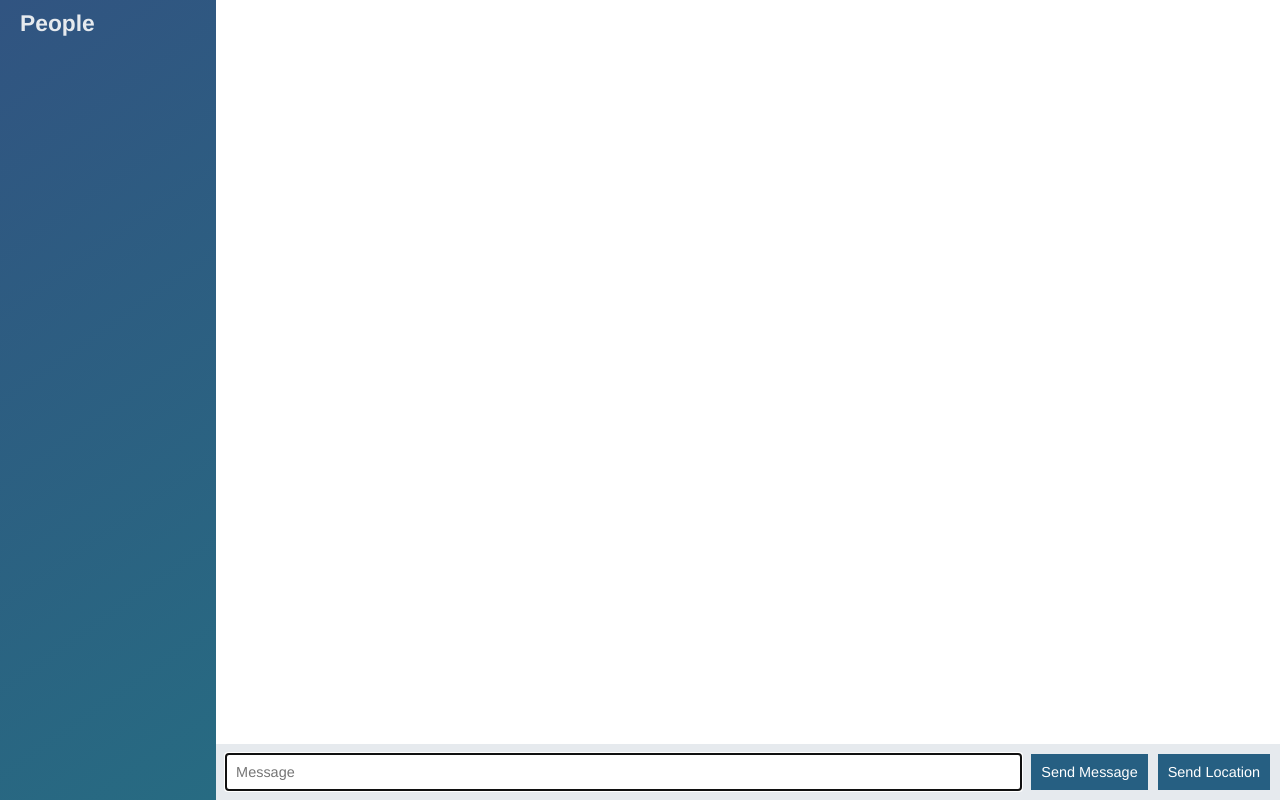
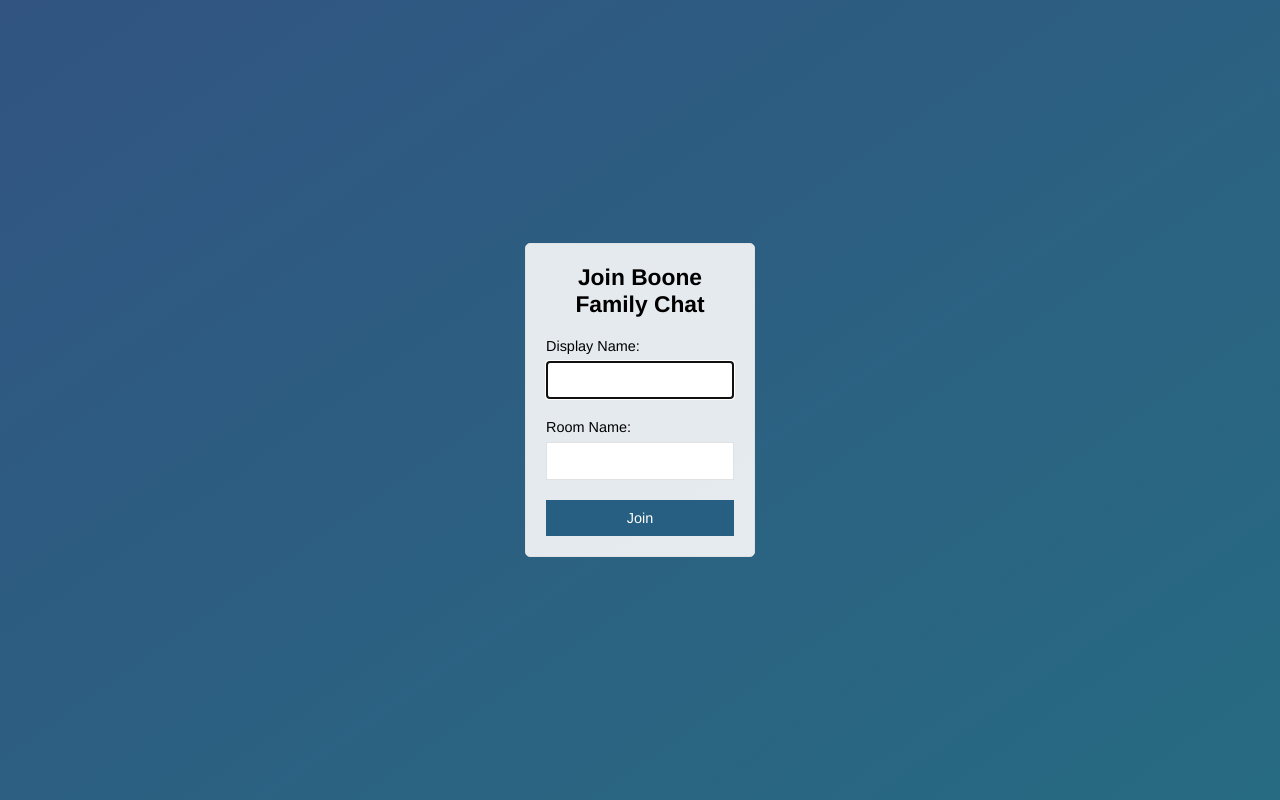
Before and after one commit to lboone/web-app-with-sockets, a website: page public/index.html in a window 1280 px wide. Drawn offline with nearby package versions, Linux system fonts and the light colour scheme; no server answers.

Commit message:
Add join page that submits to chat.html

```diff
--- a/public/index.html
+++ b/public/index.html
@@ -1,55 +1,29 @@
 <!DOCTYPE html>
 <html>
     <head>
-        <meta charset="utf8">
+        <meta charset="utf-8">
+        <title>Join | Boone Family Chat App</title>
+        <meta name="viewport" content="width=device-width, initial-scale=1, user-scalable=no">
         <link rel="stylesheet" href="/css/styles.min.css">
     </head>
-    <body class="chat">
-        <div class="chat__sidebar">
-            <h3>People</h3>
-            <div id="users"></div>
+    <body class="centered-form">
+        <div class="centered-form__form">
+            <form action="/chat.html">
+                <div class="form-field">
+                    <h3>Join Boone Family Chat</h3>
+                </div>
+                <div class="form-field">
+                    <label for="name">Display Name:</label>
+                    <input type="text" name="name" autofocus/>
+                </div>
+                <div class="form-field">
+                    <label for="room">Room Name:</label>
+                    <input type="text" name="room">
+                </div>
+                <div class="form-field">
+                    <button>Join</button>
+                </div>
+            </form>
         </div>
-
-        <div class="chat__main">
-            <ol id="messages" class="chat__messages"></ol>
-            <div class="chat__footer">
-                <form id="message-form">
-                    <input name="message" type="text" placeholder="Message" autofocus autocomplete="off"/>
-                    <button>Send Message</button>
-                </form>
-                <button id="send-location">Send Location</button>
-            </div>
-        </div>
-
-        <script id="message-template" type="text/template">
-            <li class="message">
-                <div class="message__title">
-                    <h4>{{from}}</h4>
-                    <span>{{createdAt}}</span>
-                </div>
-                <div class="message__body">
-                    <p>{{text}}</p>
-                </div>
-            </li>
-        </script>
-
-        <script id="location-message-template" type="text/template">
-            <li class="message">
-                <div class="message__title">
-                    <h4>{{from}}</h4>
-                    <span>{{createdAt}}</span>
-                </div>
-                <div class="message__body">
-                    <p>
-                        <a href="{{url}}" target="_blank">My current location</a>
-                    </p>
-                </div>
-            </li>
-        </script>
-        <script src="/socket.io/socket.io.js"></script>
-        <script src="/js/libs/jquery-3.3.1.min.js"></script>
-        <script src="/js/libs/moment.js"></script>
-        <script src="/js/libs/mustache.js"></script>
-        <script src="/js/index.js"></script>
     </body>
 </html>
```
Also changed, not shown: public/chat.html (added, +57 -0 lines), public/js/chat.js (renamed from public/js/index.js).
